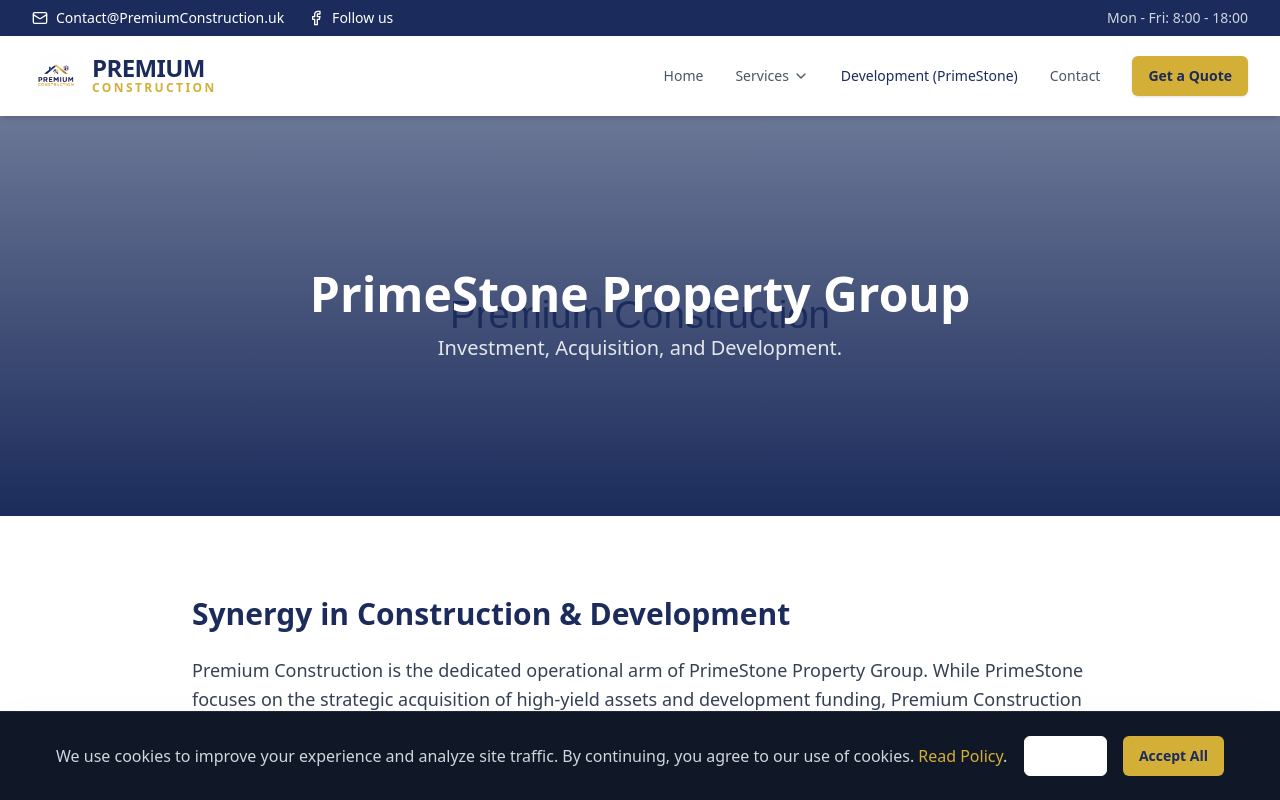
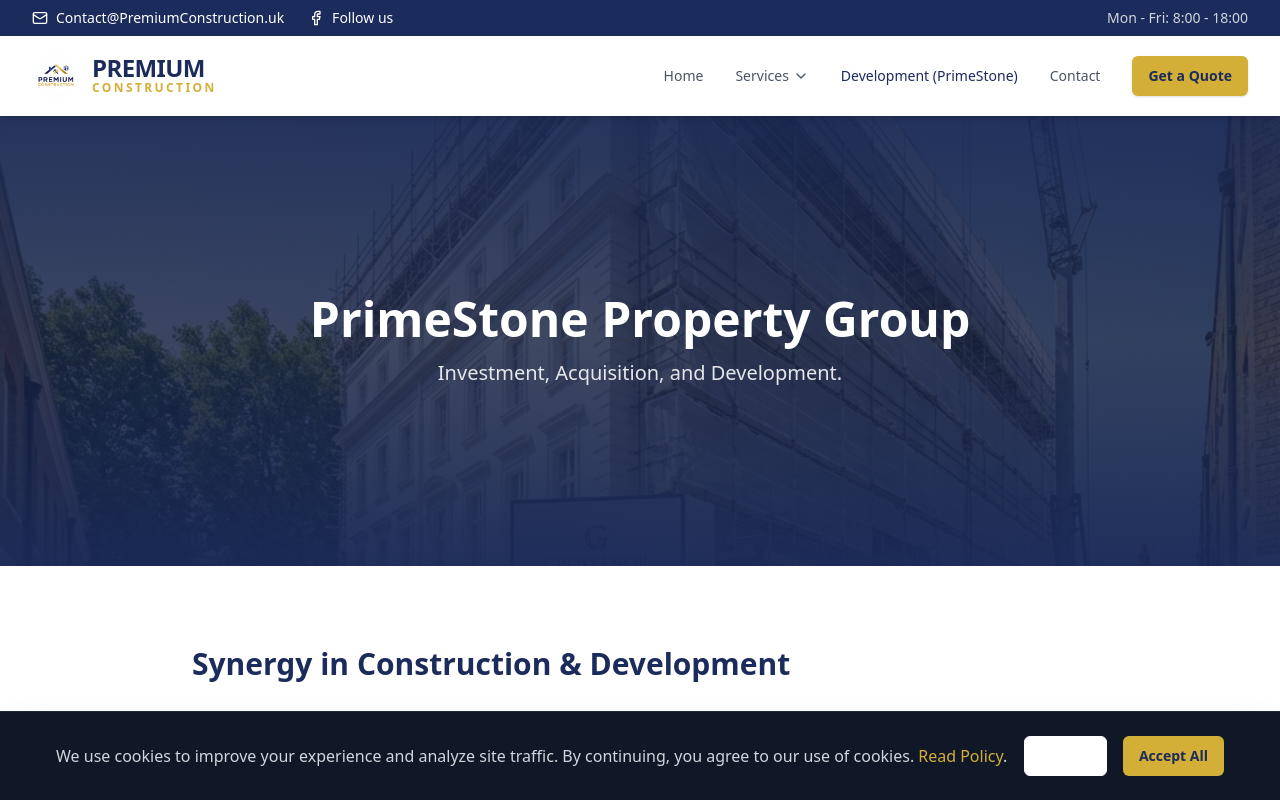
Before and after one commit to jshiz/PremiumConstructionUK, a Next.js app: page /primestone in a window 1280 px wide. Shown: the top 800 px of the page. Built offline with nearby package versions, Linux system fonts and the light colour scheme.

Commit message:
Enhance PageHeros with high-end image background overlays

```diff
--- a/app/primestone/page.tsx
+++ b/app/primestone/page.tsx
@@ -9,6 +9,7 @@
             <PageHero
                 title="PrimeStone Property Group"
                 subtitle="Investment, Acquisition, and Development."
+                image="/images/primestone.png"
             />
 
             <section className="py-20">
--- a/app/services/electrical/page.tsx
+++ b/app/services/electrical/page.tsx
@@ -9,6 +9,7 @@
             <PageHero
                 title="Electrical Services"
                 subtitle="Fully certified electrical installations and smart home integration."
+                image="/images/electrical.png"
             />
 
             <section className="py-20">
--- a/app/services/gas/page.tsx
+++ b/app/services/gas/page.tsx
@@ -9,6 +9,7 @@
             <PageHero
                 title="Gas & Heating Services"
                 subtitle="Reliable heating solutions and boiler installations by Gas Safe engineers."
+                image="/images/gas.png"
             />
 
             <section className="py-20">
--- a/app/services/kitchen-bathroom/page.tsx
+++ b/app/services/kitchen-bathroom/page.tsx
@@ -8,6 +8,7 @@
             <PageHero
                 title="Kitchen & Bathroom Renovations"
                 subtitle="Luxury suites and bespoke cabinetry designed for modern living."
+                image="/images/kitchen.png"
             />
 
             <section className="py-20">
--- a/app/services/solar/page.tsx
+++ b/app/services/solar/page.tsx
@@ -9,6 +9,7 @@
             <PageHero
                 title="Solar & Renewables"
                 subtitle="Sustainable energy solutions for modern British homes."
+                image="/images/solar.png"
             />
 
             <section className="py-20">
--- a/app/services/whole-house/page.tsx
+++ b/app/services/whole-house/page.tsx
@@ -9,6 +9,7 @@
             <PageHero
                 title="Whole House Renovations"
                 subtitle="Complete property transformation managed by a single expert team."
+                image="/images/wholehouse.png"
             />
 
             <section className="py-20">
--- a/components/features/PageHero.tsx
+++ b/components/features/PageHero.tsx
@@ -10,13 +10,13 @@
 
 export function PageHero({ title, subtitle, image = "/images/placeholder.svg" }: PageHeroProps) {
     return (
-        <section className="relative h-[40vh] min-h-[400px] flex items-center justify-center overflow-hidden bg-primary">
+        <section className="relative h-[45vh] min-h-[450px] flex items-center justify-center overflow-hidden bg-[#111827]">
             <div className="absolute inset-0">
                 <div
-                    className="w-full h-full opacity-40 bg-cover bg-center"
+                    className="w-full h-full opacity-30 bg-cover bg-center"
                     style={{ backgroundImage: `url('${image}')` }}
                 />
-                <div className="absolute inset-0 bg-gradient-to-t from-primary to-transparent" />
+                <div className="absolute inset-0 bg-gradient-to-b from-primary/80 via-primary/40 to-primary/90" />
             </div>
 
             <div className="container-custom relative z-10 text-center text-white px-4">
```
